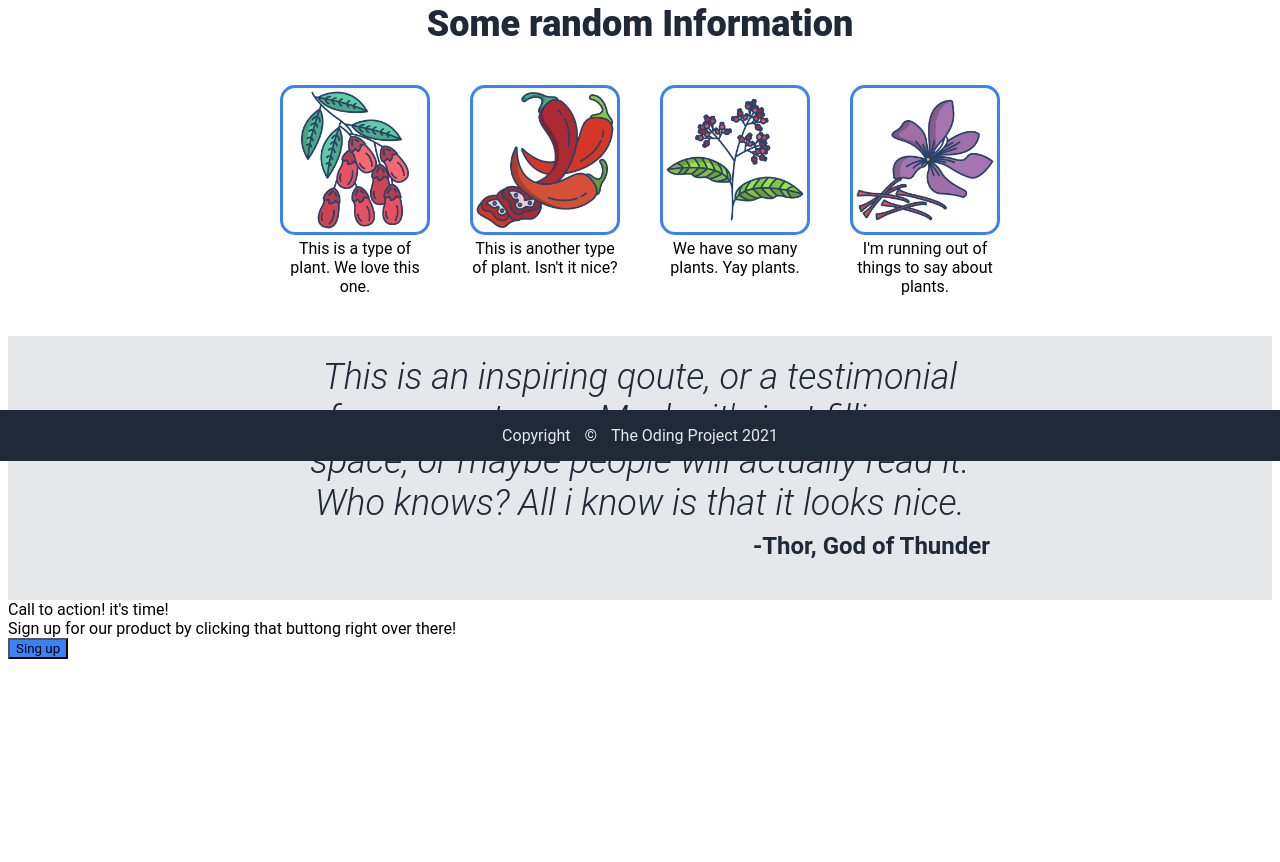
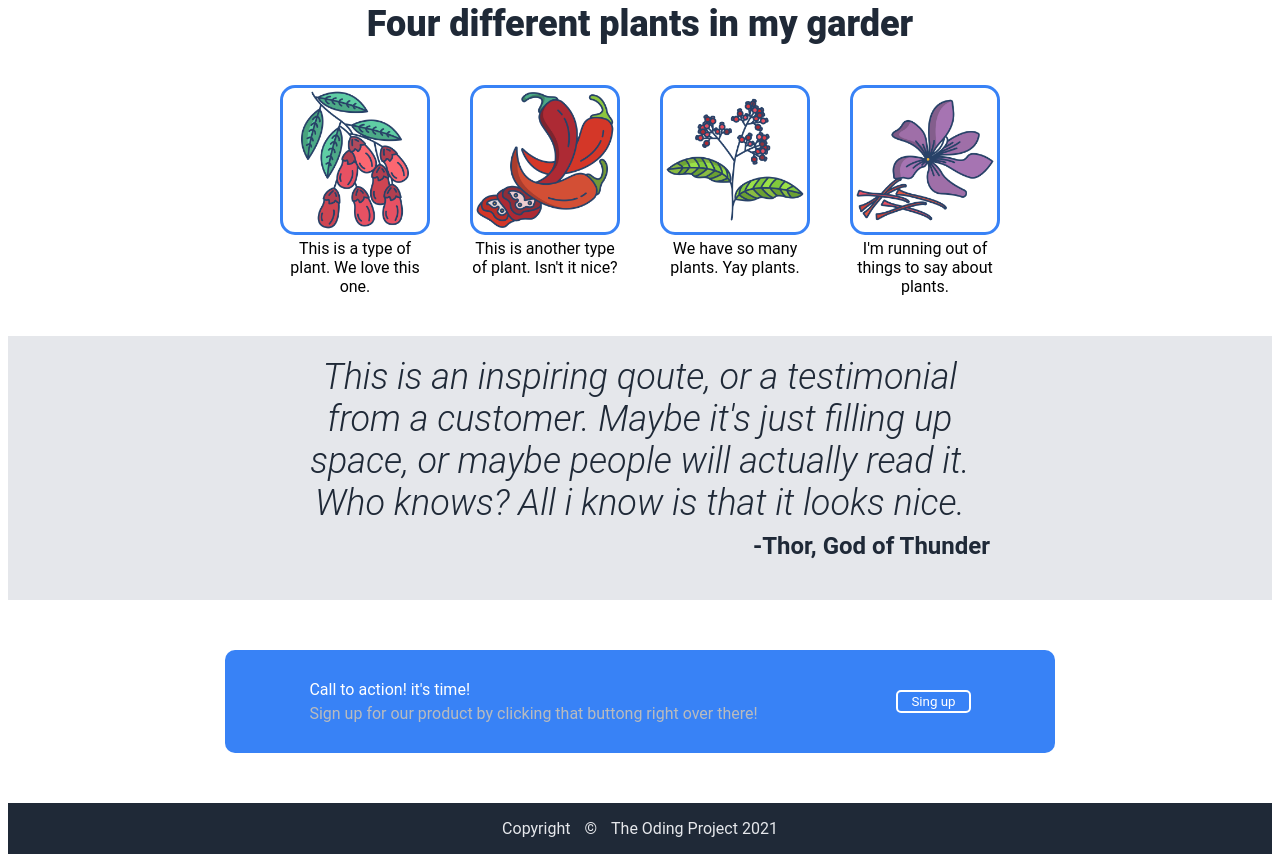
Before and after one commit to Frostivusss/landing-page, a plain HTML site: page index.html in a window 1280 px wide. Shown: the part 339-1201 px from the top of the page. Before the commit the page ends 1006 px from the top, so only its background shows below. Drawn offline with Linux system fonts and the light colour scheme.

Commit message:
finish styling flex 4

```diff
--- a/index.html
+++ b/index.html
@@ -29,7 +29,7 @@
     </div>
 
     <div class="flex-2">
-        <div class="title"> Some random Information</div>
+        <div class="title"> Four different plants in my garder</div>
         <div class="container">
 
             <div class="info">
@@ -57,12 +57,15 @@
     </div>
 
     <div class="flex-4">
+        <div class="container">
+
             <div class="left">
                 <div class="big">Call to action! it's time!</div>
                 <div class="small">Sign up for our product by clicking that buttong right over there!</div>
             </div>
             <div class="right">
                 <button class="flex-4-button">Sing up</button>
+            </div>
         </div>
     </div>
     <div class="footer">
--- a/style.css
+++ b/style.css
@@ -98,7 +98,7 @@ body {
     font-weight: 900;
 }
 
-.container {
+.flex-2 .container {
     display: flex;
     justify-content: center;
     gap: 40px;
@@ -133,6 +133,39 @@ body {
     font-style: normal;
 }
 
+.flex-4 {
+    display: flex;
+    justify-content: center;
+    align-items: center;
+    margin: 50px 0;
+}
+
+.flex-4 .container {
+    display: flex;
+    width: 800px;
+    background-color: #3882f6;
+    border-radius: 10px;
+    padding: 30px 15px;
+    align-items: center;
+    justify-content: space-around;
+}
+
+.flex-4 .container .left .big{
+    color: #ffffff;
+    margin-bottom: 5px;
+}
+
+.flex-4 .container .left .small{
+    color: #b9bbbe
+}
+
+.flex-4-button {
+    color: #ffffff;
+    border-color: #ffffff;
+    border-style: solid;
+    padding: 2px 13px;
+    border-radius: 5px;
+}
 
 .footer {
     display: flex;
@@ -141,8 +174,8 @@ body {
     gap: 10px;
     background-color: #1f2937;
     color: #e5e7eb;
-    position: fixed;
+    /* position: fixed;
     bottom: 0;
     left: 0;
-    right: 0;
+    right: 0; */
 }
```
Lines whose indentation alone changed are shown as unchanged.
